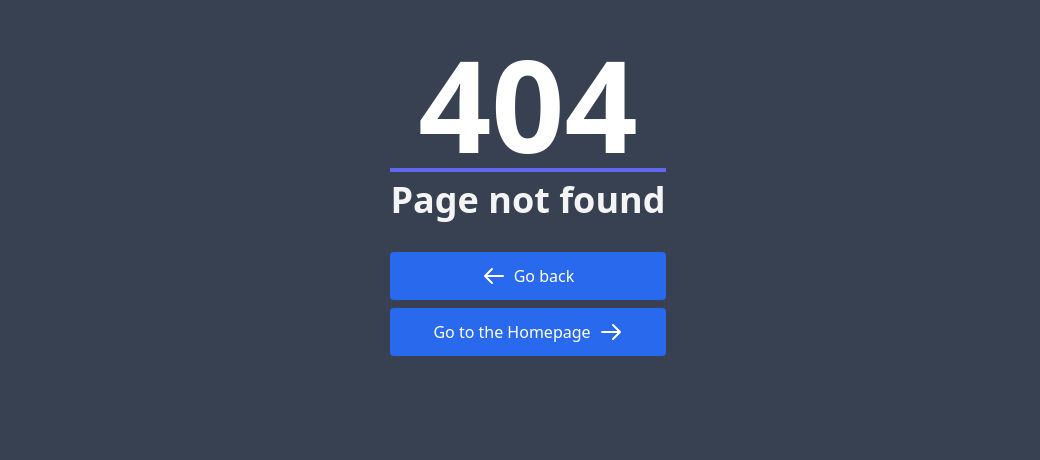
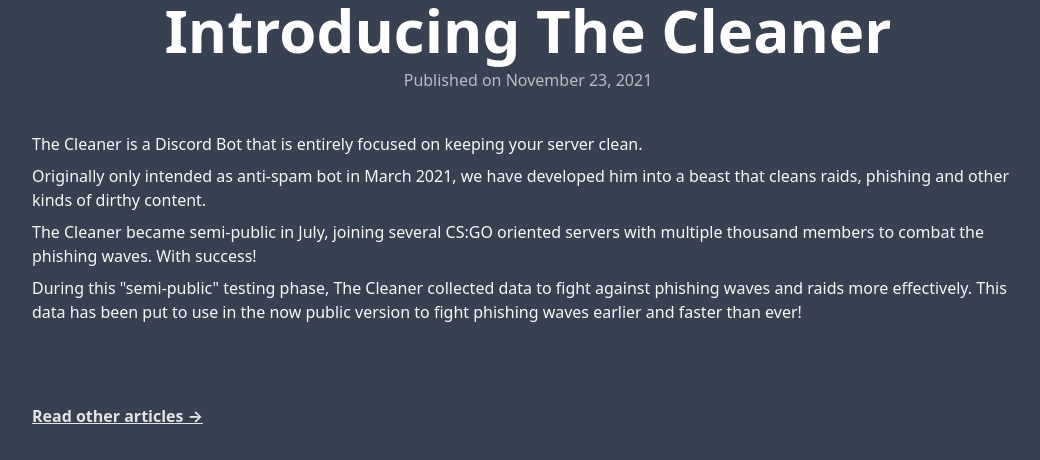
Before and after one commit to cleaner-bot/website, a Next.js app: page /blog/20211123-introduction in a window 1280 px wide. Before the commit this address had no page. Shown: the top 460 px of the page, without its empty margins (112-1152 px from the left). Built offline with nearby package versions, Linux system fonts and the light colour scheme.

Commit message:
add blog

```diff
--- /dev/null
+++ b/components/article.jsx
@@ -0,0 +1,26 @@
+import Link from "next/link";
+
+import MetaTags from "@/components/metatags.jsx";
+
+
+export function Article({ title, date, children }) {
+    return (
+        <div className="mx-auto px-4 w-full lg:w-[1024px]">
+            <MetaTags title={title} description="Read the blog on the website!" />
+            <h1 className="text-2xl lg:text-6xl font-bold text-center">
+                {title}
+            </h1>
+            <p className="mt-2 text-gray-350 text-center">
+                Published on {date}
+            </p>
+            <article className="py-8">
+                {children}
+                <Link href="/blog/">
+                    <a className="mt-20 block">
+                        Read other articles &rarr;
+                    </a>
+                </Link>
+            </article>
+        </div>
+    )
+}
--- /dev/null
+++ b/pages/blog/20211123-introduction.jsx
@@ -0,0 +1,23 @@
+
+import { Article } from "@/components/article.jsx";
+
+
+export default function Introduction() {
+    return (
+        <Article title="Introducing The Cleaner" date="November 23, 2021">
+            <p>
+                The Cleaner is a Discord Bot that is entirely focused on keeping your server clean.
+            </p>
+            <p>
+                Originally only intended as anti-spam bot in March 2021, we have developed him into a beast that cleans raids, phishing and other kinds of dirthy content.
+            </p>
+            <p>
+                The Cleaner became semi-public in July, joining several CS:GO oriented servers with multiple thousand members to combat the phishing waves. With success!
+            </p>
+            <p>
+                During this "semi-public" testing phase, The Cleaner collected data to fight against phishing waves and raids more effectively.
+                This data has been put to use in the now public version to fight phishing waves earlier and faster than ever!
+            </p>
+        </Article>
+    )
+}
--- /dev/null
+++ b/pages/blog/index.jsx
@@ -0,0 +1,48 @@
+
+import Link from "next/link";
+
+import MetaTags from "@/components/metatags.jsx";
+
+
+
+const articles = [
+    { title: "Introducing The Cleaner", preview: "The Cleaner is a Discord Bot that is entirely focused on keeping your server clean...", date: "23/11/2021", id: "20211123-introduction" },
+]
+
+
+export default function Blog() {
+    return (
+        <div className="-container py-20">
+            <MetaTags title="The Cleaner - Blog" description="Blog of The Cleaner!" />
+            <h1 className="text-2xl text-gray-200">
+                The `The Cleaner` Blog
+            </h1>
+            <div className="grid md:grid-cols-2 gap-x-2 gap-y-8 mt-12">
+                {articles.map((article, index) => <Article key={article.key} article={article} className={index === 0 ? "md:col-span-2" : ""} />)}
+            </div>
+        </div>
+    )
+}
+
+function Article({ article, className }) {
+    return (
+        <div className={className}>
+            <Link href={`/blog/${article.id}`}>
+                <a className="text-3xl font-semibold hover:underline">
+                    {article.title}
+                </a>
+            </Link>
+            <p className="text-gray-350 mt-6 mb-8">
+                {article.date}
+            </p>
+            <p>
+                {article.preview}
+            </p>
+            <Link href={`/blog/${article.id}`}>
+                <a className="text-gray-200 text-sm hover:underline mt-4">
+                    Continue reading &rarr;
+                </a>
+            </Link>
+        </div>
+    )
+}
```
